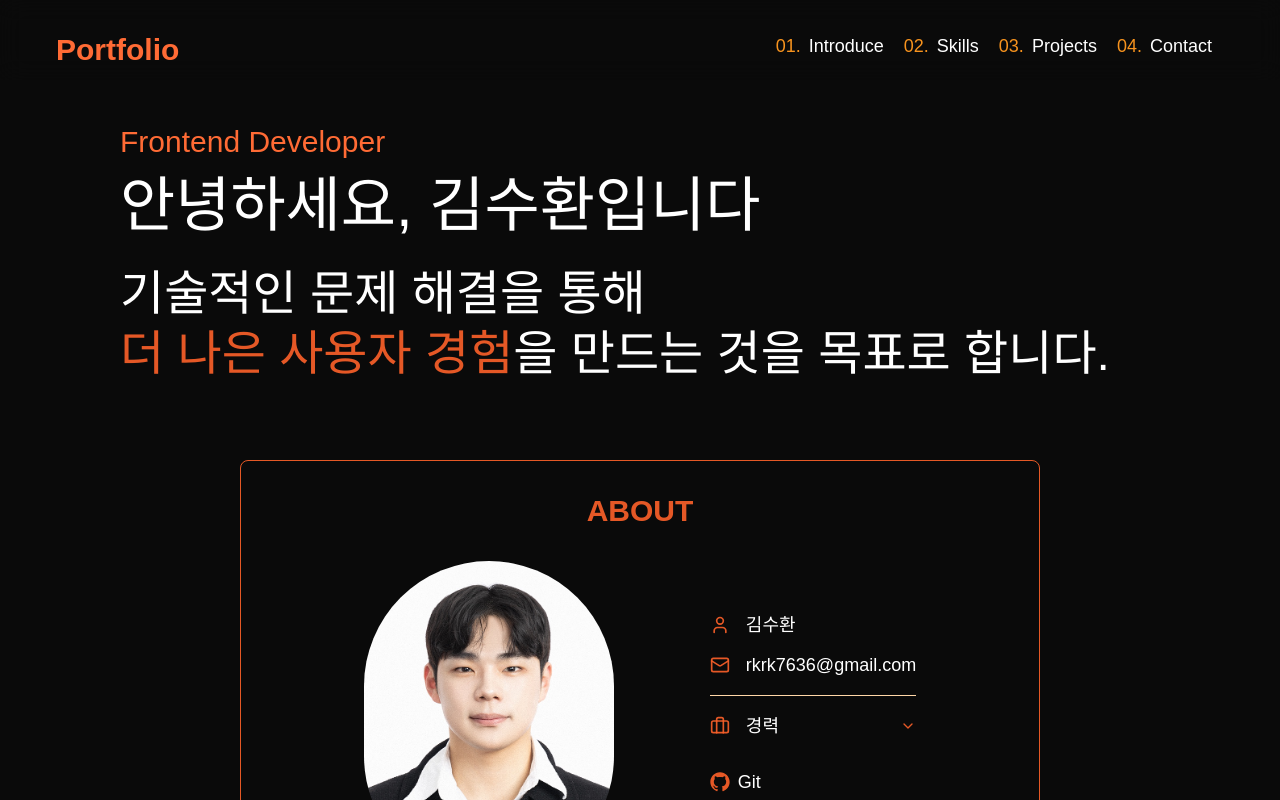
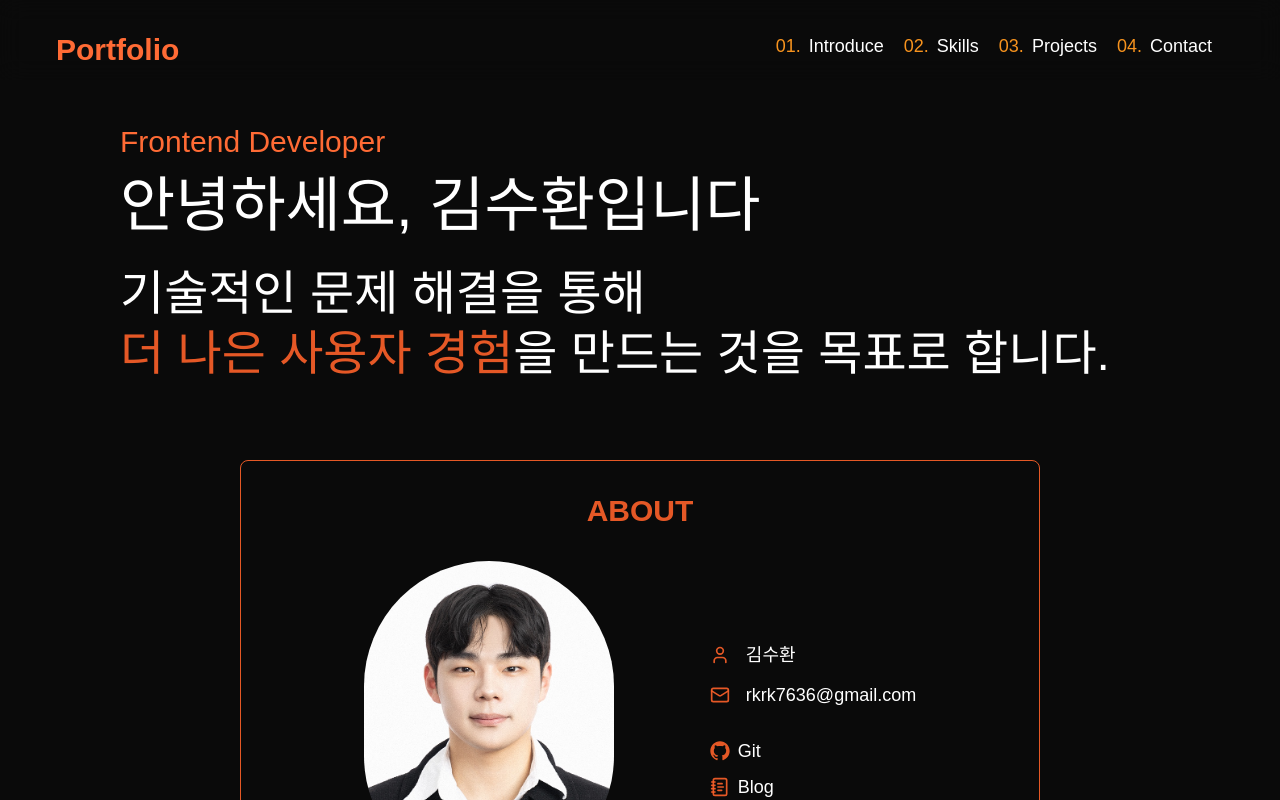
Before and after one commit to SH701/portfolio, a Next.js app: page / in a window 1280 px wide. Shown: the top 800 px of the page. Built offline with nearby package versions, Linux system fonts and the light colour scheme.

Commit message:
refactor: 프로젝트 설명 변경

```diff
--- a/src/components/introduce/about/About.tsx
+++ b/src/components/introduce/about/About.tsx
@@ -1,16 +1,11 @@
-"use client";
-
 import Image from "next/image";
 import Link from "next/link";
 import { motion } from "framer-motion";
 import { FadeUp } from "@/lib/motion";
-import { User, Mail, NotebookText, Briefcase, ChevronDown } from "lucide-react";
+import { User, Mail, NotebookText } from "lucide-react";
 import GithubIcon from "@/components/etc/Githubicon";
-import { useState } from "react";
 
 export default function About() {
-  const [open, setOpen] = useState(false);
-
   return (
     <motion.div
       variants={FadeUp}
@@ -40,28 +35,6 @@ export default function About() {
             <span>rkrk7636@gmail.com</span>
           </div>
 
-          {/* 경력 토글 */}
-          <hr className="border-orange-200 my-1" />
-          <div className="flex flex-col gap-1">
-            <button
-              onClick={() => setOpen((prev) => !prev)}
-              className="flex items-center gap-4 cursor-pointer text-left"
-            >
-              <Briefcase className="size-5 text-orange-500 flex-shrink-0" />
-              <span className="font-medium">경력</span>
-              <ChevronDown
-                className={`size-4 text-orange-500 ml-auto transition-transform duration-200 ${open ? "rotate-180" : ""}`}
-              />
-            </button>
-            {open && (
-              <div className="ml-9 flex flex-col gap-0.5 text-sm">
-                <span className="font-medium">비트버디 · 인턴</span>
-                <span className="text-gray-500">2026.03 ~ 2026.04</span>
-                <span className="text-gray-600">메신저 기능 개발, 다국어 지원</span>
-              </div>
-            )}
-          </div>
-
           {/* 링크 */}
           <div className="flex md:flex-col md:gap-2 mt-4 justify-center gap-20">
             <Link
--- a/src/data/project.ts
+++ b/src/data/project.ts
@@ -59,18 +59,18 @@ export const Main: ProjectProps[] = [
         problem:
           "텍스트 입력만으로는 언어 학습 특성상 말하기 연습이 불가능했고, 음성 입력부터 AI 응답까지의 흐름을 자연스럽게 연결해야 했습니다.",
         strategy:
-          "별도 라이브러리 없이 브라우저 내장 Web API인 MediaRecorder를 활용해 마이크 입력을 녹음하고, 녹음된 Blob을 서버에 업로드한 뒤 STT API를 통해 텍스트로 변환했습니다. 변환된 텍스트는 미리보기 후 전송할 수 있도록 recorded 상태를 두어 사용자가 내용을 확인하고 수정할 수 있게 했습니다.",
+          "브라우저 내장 MediaRecorder API로 녹음 → Blob 업로드 → STT 변환 파이프라인을 외부 라이브러리 없이 구현하고, 녹음 전/중/후 3단계로 음성 입력 흐름을 설계했습니다.",
         result:
           "idle → recording → recorded 3단계 상태 머신으로 음성 입력 흐름을 관리하여, 텍스트와 음성 모두로 AI와 대화할 수 있는 인터페이스를 구현했습니다.",
       },
       {
         title: "SSE 스트리밍으로 실시간 AI 응답 표시",
         problem:
-          "서버에서 AI 응답을 한 번에 받아올 경우, 전체 답변이 생성될 때까지 긴 대기 시간이 발생하여 사용자 이탈 및 UX 저하가 우려되었습니다.",
+          "AI 응답 완성까지 로딩 상태만 표시되어 사용자가 평균 6초를 대기해야 했습니다.",
         strategy:
-          "AI 응답은 서버→클라이언트 단방향 수신이어서 양방향 통신인 WebSocket 대신 SSE를 선택했습니다. 전달받은 데이터의 타입을 구분하여 chunk 타입은 즉시 화면에 스트리밍하고, done 타입은 최종 응답 완성 및 상태 업데이트로 처리했습니다.",
+          "AI 응답은 서버→클라이언트 단방향 수신이어서 양방향 통신인 WebSocket 대신 SSE를 선택했습니다. 전달받은 데이터의 타입을 구분하여 chunk 타입은 즉시 화면에 출력하고 done 타입은 최종 상태 업데이트로 처리하였습니다.",
         result:
-          "글자가 하나씩 나타나는 스트리밍 UX를 구현하여 사용자가 느끼는 첫 응답 대기 시간을 단축하였습니다.",
+          "동일 AI 서버 기준, 일반 fetch 방식은 응답 완성까지 평균 6초가 소요되었으나, SSE 스트리밍 도입 후 사용자가 첫 응답을 받기까지의 시간을 1.61초로 단축하였습니다.",
       },
       {
         title: "Google Analytics 기반 사용자 행동 분석",
@@ -125,13 +125,22 @@ export const Main: ProjectProps[] = [
           "도메인 단위의 응집도 높은 구조로 코드 변경 영향 범위를 최소화했고, 복잡한 폼도 안정적으로 동작하도록 구현했습니다.",
       },
       {
+        title: "React Hook Form + Zod로 폼 설계",
+        problem:
+          "국가, 날짜, 인원, 나이, 이미지 등 다양한 타입의 필드와 복잡한 유효성 검증이 필요했습니다",
+        strategy:
+          "React Hook Form으로 폼 상태를 관리하고 Zod로 필드별 스키마를 정의하여 안전한 유효성 검증을 구현하였습니다.",
+        result:
+          "국가, 날짜, 인원, 나이, 이미지 등 8개 이상의 이기종 필드를 단일 폼으로 관리하며 타입 안전한 유효성 검증을 구현하였습니다.",
+      },
+      {
         title: "MSW 기반의 Post 도메인 개발 및 테스트 로직 구현",
         problem:
-          "백엔드 API 개발이 완료될 때까지 기다릴 경우 프론트엔드 전체 일정이 지연되는 병목 현상이 예상되었습니다.",
+          " 백엔드 API 완성 전까지 프론트엔드 개발이 중단되는 병목이 예상되었습니다.",
         strategy:
-          "백엔드 API 명세를 바탕으로 MSW핸들러를 직접 작성하여, 실제 서버 없이도 API 통신 로직을 선제적으로 구현하고 검증할 수 있도록 했습니다.",
+          "API 명세 기반으로 MSW 핸들러를 직접 작성하여 실제 서버 없이 API 통신 로직을 선제적으로 구현하였습니다.",
         result:
-          "API 명세 확정 전에 Post 도메인 컴포넌트와 CRUD 로직을 병행 개발하여 전체 일정 지연을 방지했고, 실제 API 연결 시 일부 수정은 있었지만 핵심 로직 재작성 없이 빠르게 연동을 완료했습니다.",
+          "담당 게시글 도메인 API 8개 중 6개를 MSW로 선구현하여 백엔드 완성 전 병행 개발을 완료하였고, 실제 API 연결 시 핵심 로직 재작성 없이 빠르게 연동을 완료하였습니다.",
       },
     ],
   },
--- a/tsconfig.json
+++ b/tsconfig.json
@@ -22,7 +22,6 @@
         "name": "next"
       }
     ],
-    "baseUrl": "",
     "paths": {
       "@/*": [
         "./src/*"
```
